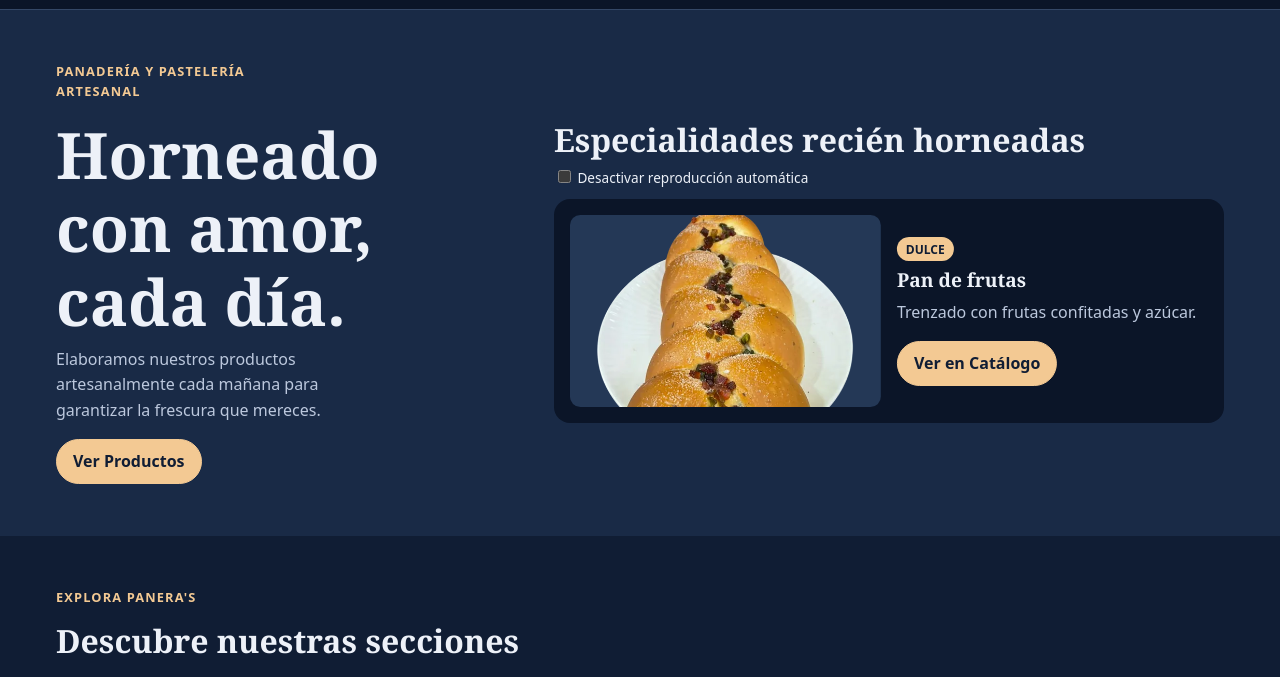
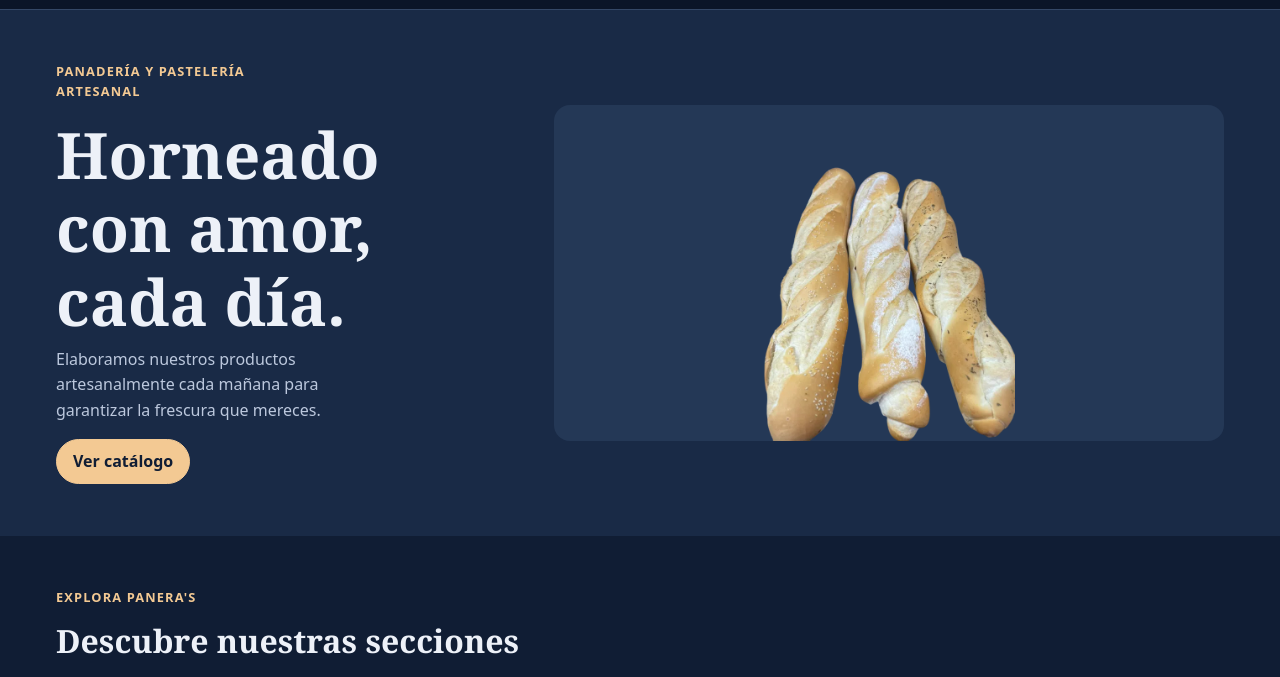
Before and after one commit to ImDqni/Panera-s-Project, a plain HTML site: page Proyecto Panera/index.html in a window 1280 px wide. Shown: the part 57-734 px from the top of the page. Drawn offline with Linux system fonts and the light colour scheme.

Commit message:
Deja los carruseles en el catálogo

```diff
--- a/Proyecto Panera/css/styles.css
+++ b/Proyecto Panera/css/styles.css
@@ -205,6 +205,14 @@ footer a {
   gap: clamp(1.5rem, 4vw, 4rem);
 }
 
+.portada img {
+  width: 100%;
+  height: clamp(13rem, 29vw, 21rem);
+  object-fit: contain;
+  border-radius: var(--radio);
+  background: #243856;
+}
+
 .presentacion p {
   max-width: 37ch;
 }
@@ -238,85 +246,12 @@ footer a {
   margin-bottom: 1.25rem;
 }
 
-/* Una fila desplazable para la vitrina y el catálogo. */
 .carrusel {
+  display: flex;
+  gap: 0.85rem;
   overflow-x: auto;
+  padding: 0.25rem 0.25rem 0.7rem;
   scrollbar-color: var(--acento) var(--fondo);
-}
-
-.vitrina {
-  border-radius: var(--radio);
-  background: #0b1528;
-}
-
-.diapositivas,
-.catalogo {
-  display: flex;
-}
-
-.destacado {
-  flex: 0 0 100%;
-  display: grid;
-  grid-template-columns: minmax(0, 1fr) minmax(0, 1fr);
-  align-items: center;
-  gap: 1rem;
-  min-width: 0;
-  padding: 1rem;
-}
-
-.destacado img,
-.producto img {
-  width: 100%;
-  height: 12rem;
-  object-fit: contain;
-  border-radius: 0.65rem;
-  background: #243856;
-}
-
-.destacado img {
-  object-fit: cover;
-  object-position: center 45%;
-}
-
-.destacado h3 {
-  margin-top: 0.5rem;
-}
-
-.modo-carrusel {
-  display: none;
-}
-
-@media (prefers-reduced-motion: no-preference) {
-  .modo-carrusel {
-    display: block;
-    margin-bottom: 0.65rem;
-    font-size: 0.85rem;
-    cursor: pointer;
-  }
-
-  .vitrina-bloque:not(:has(:checked)) .vitrina:not(:focus-within) {
-    overflow: clip;
-  }
-
-  .vitrina-bloque:not(:has(:checked)) .vitrina:not(:focus-within) .diapositivas {
-    animation: pasar 30s steps(6, jump-none) infinite;
-  }
-
-  .vitrina:hover .diapositivas {
-    animation-play-state: paused;
-  }
-
-  /* Seis fichas de ancho completo. La última queda a cinco anchos de distancia. */
-  @keyframes pasar {
-    to {
-      transform: translateX(-500%);
-    }
-  }
-}
-
-.catalogo {
-  gap: 0.85rem;
-  padding: 0.25rem 0.25rem 0.7rem;
 }
 
 .tarjeta {
@@ -339,6 +274,11 @@ footer a {
 }
 
 .producto img {
+  width: 100%;
+  height: 12rem;
+  object-fit: contain;
+  border-radius: 0.65rem;
+  background: #243856;
   margin-bottom: 0.8rem;
 }
 
@@ -446,13 +386,3 @@ footer a {
     grid-template-columns: minmax(0, 1fr);
   }
 }
-
-@media (max-width: 29rem) {
-  .destacado {
-    grid-template-columns: minmax(0, 1fr);
-  }
-
-  .destacado img {
-    height: 9.5rem;
-  }
-}
--- a/Proyecto Panera/index.html
+++ b/Proyecto Panera/index.html
@@ -57,82 +57,12 @@
               Elaboramos nuestros productos artesanalmente cada mañana para garantizar la frescura que
               mereces.
             </p>
-            <div class="acciones">
-              <a href="pages/productos.html" class="btn">Ver Productos</a>
-            </div>
+            <a href="pages/productos.html" class="btn">Ver catálogo</a>
           </div>
-          <div class="vitrina-bloque">
-            <h2>Especialidades recién horneadas</h2>
-            <label class="modo-carrusel"
-              ><input type="checkbox" id="carrusel-manual" /> Desactivar reproducción automática</label
-            >
-            <section class="carrusel vitrina" tabindex="0" aria-label="Especialidades recién horneadas">
-              <div class="diapositivas">
-                <div class="destacado">
-                  <img src="images/panes-salados/pan-campesino-01.webp" alt="Pan campesino" />
-                  <div>
-                    <span class="etiqueta">ARTESANAL</span>
-                    <h3>Pan campesino</h3>
-                    <p>Hogaza redonda rústica con harina y fermentación tradicional.</p>
-                    <a href="pages/productos.html#panes-salados" class="btn">Ver en Catálogo</a>
-                  </div>
-                </div>
-
-                <div class="destacado">
-                  <img src="images/panes-dulces/pan-de-frutas-01.webp" alt="Pan de frutas" />
-                  <div>
-                    <span class="etiqueta">DULCE</span>
-                    <h3>Pan de frutas</h3>
-                    <p>Trenzado con frutas confitadas y azúcar.</p>
-                    <a href="pages/productos.html#panes-dulces" class="btn">Ver en Catálogo</a>
-                  </div>
-                </div>
-
-                <div class="destacado">
-                  <img src="images/tortas/torta-de-chocolate-01.webp" alt="Torta de chocolate" />
-                  <div>
-                    <span class="etiqueta">ESPECIAL</span>
-                    <h3>Torta de chocolate</h3>
-                    <p>Porción húmeda cubierta de chocolate.</p>
-                    <a href="pages/productos.html#tortas" class="btn">Ver en Catálogo</a>
-                  </div>
-                </div>
-
-                <div class="destacado">
-                  <img
-                    src="images/panes-dulces/pan-de-queso-con-guayaba-01.webp"
-                    alt="Pan de queso con guayaba"
-                  />
-                  <div>
-                    <span class="etiqueta">COMBINADO</span>
-                    <h3>Pan de queso con guayaba</h3>
-                    <p>Pan trenzado de queso relleno de guayaba.</p>
-                    <a href="pages/productos.html#panes-dulces" class="btn">Ver en Catálogo</a>
-                  </div>
-                </div>
-
-                <div class="destacado">
-                  <img src="images/panes-salados/pan-canilla-01.webp" alt="Pan canilla" />
-                  <div>
-                    <span class="etiqueta">POPULAR</span>
-                    <h3>Pan canilla</h3>
-                    <p>Clásicas barras crujientes recién horneadas.</p>
-                    <a href="pages/productos.html#panes-salados" class="btn">Ver en Catálogo</a>
-                  </div>
-                </div>
-
-                <div class="destacado">
-                  <img src="images/pasteleria/dona-con-chocolate-01.webp" alt="Dona con chocolate" />
-                  <div>
-                    <span class="etiqueta">NUEVO</span>
-                    <h3>Dona con chocolate</h3>
-                    <p>Dona con cobertura de chocolate y granas.</p>
-                    <a href="pages/productos.html#pasteleria" class="btn">Ver en Catálogo</a>
-                  </div>
-                </div>
-              </div>
-            </section>
-          </div>
+          <img
+            src="images/panes-salados/pan-salado-al-ajillo-01.webp"
+            alt="Baguettes artesanales de Panera’s"
+          />
         </div>
       </section>
 
```
Also changed, not shown: Proyecto Panera/pages/productos.html (+4 -4 lines), 1 other file.
